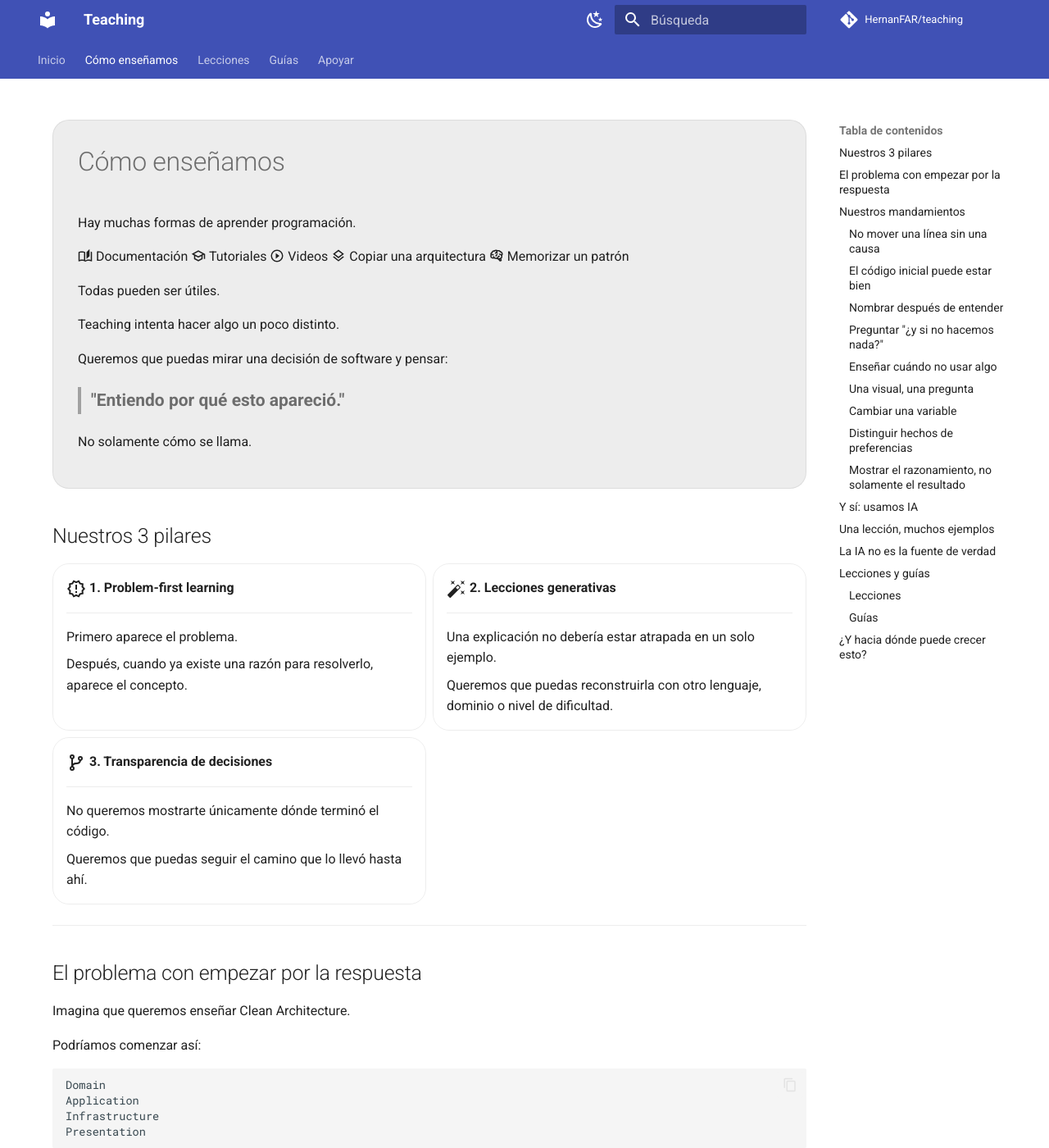
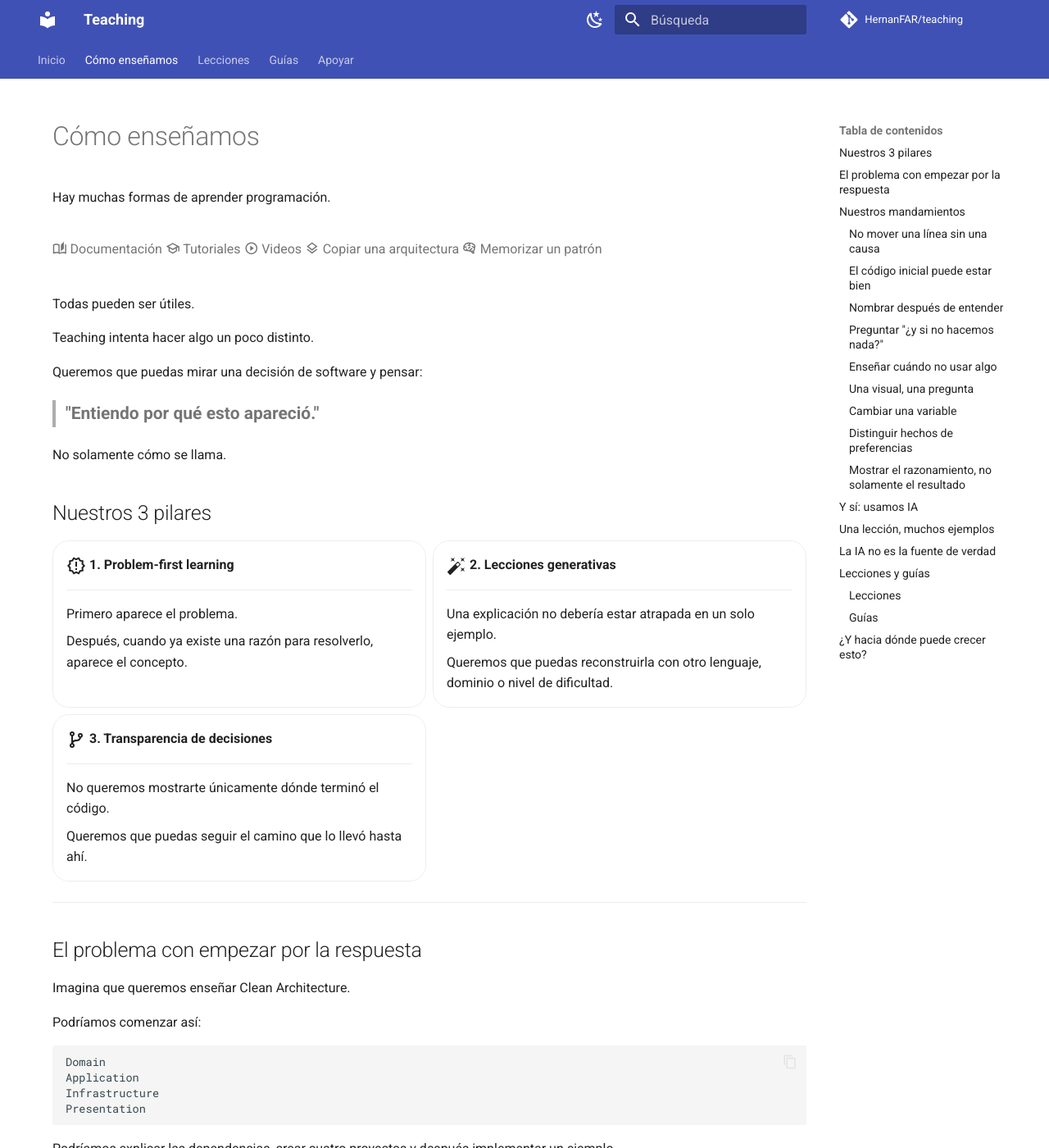
Before and after one commit to HernanFAR/teaching, an MkDocs documentation site: the page built from docs/about/how-we-teach.md, in a window 1280 px wide and 1400 px high. Shown: the whole window at 82% size. Built offline with MkDocs 1.6.1 and Material for MkDocs 9.7.7, drawn with Linux system fonts in a browser that asks for light colours; comment, search, counter and statistics services are not loaded.

Commit message:
style: replace intro card with learning mode row

```diff
--- a/docs/stylesheets/extra.css
+++ b/docs/stylesheets/extra.css
@@ -22,14 +22,30 @@
 
 .teaching-intro-section {
   margin-bottom: 2rem;
-  padding: 1.5rem 1.5rem 1.35rem;
-  border: 0.05rem solid var(--md-default-fg-color--lightest);
-  border-radius: var(--teaching-radius);
-  background: var(--md-default-fg-color--lightest);
 }
 
 .teaching-intro-section > h1:first-child {
   margin-top: 0;
+}
+
+.learning-modes {
+  display: flex;
+  flex-wrap: wrap;
+  gap: 0.6rem 1.1rem;
+  margin: 1.1rem 0 1.25rem;
+  color: var(--md-default-fg-color--light);
+}
+
+.learning-modes > span {
+  display: inline-flex;
+  gap: 0.35rem;
+  align-items: center;
+  white-space: nowrap;
+}
+
+.learning-modes .twemoji {
+  width: 1.1em;
+  height: 1.1em;
 }
 
 .hero {
```
